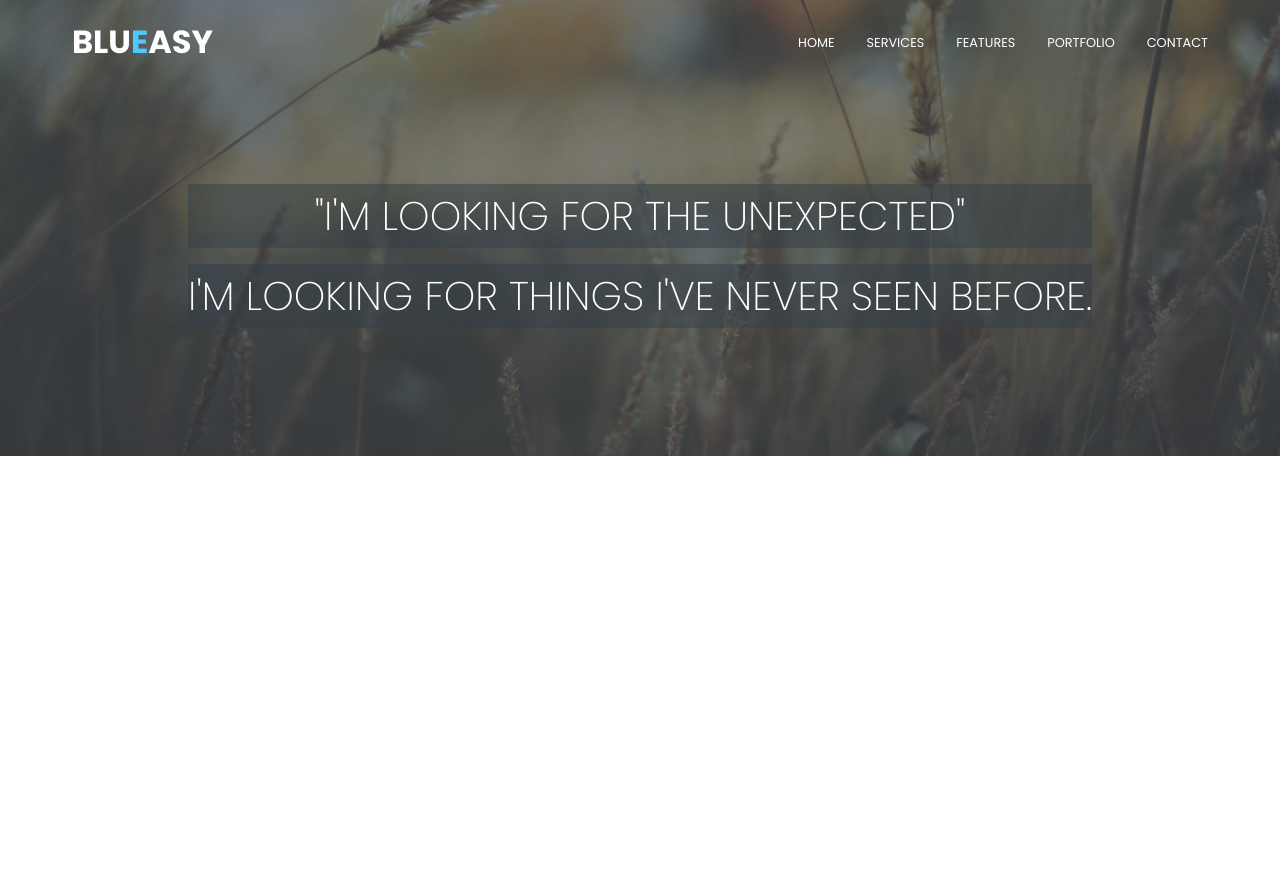
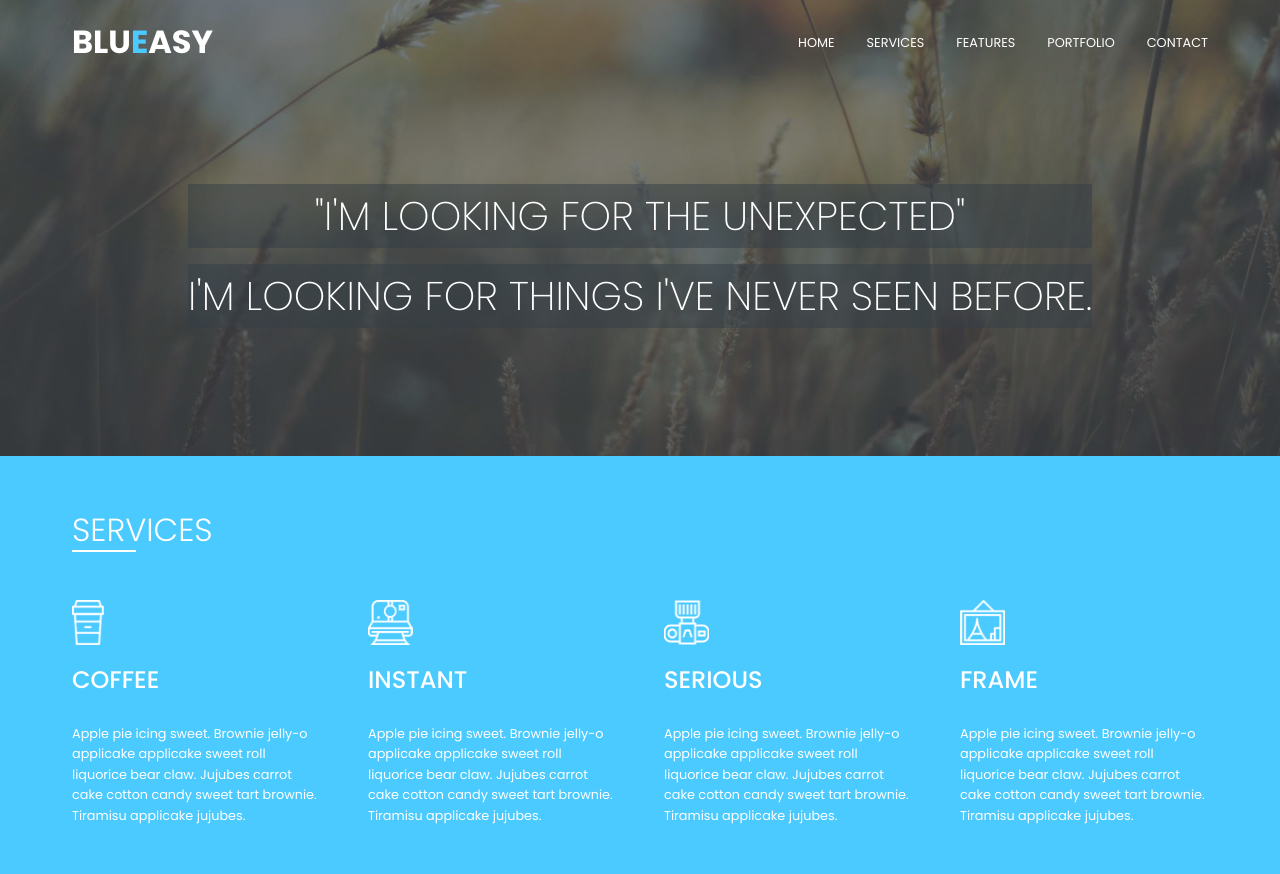
Before and after one commit to tuaPuan83/Blue-Easy-Landing-Page, a plain HTML site: page index.html in a window 1280 px wide. Before the commit the page ends 800 px from the top, so only its background shows below. Drawn offline with Linux system fonts and the light colour scheme.

Commit message:
Finish Services Section

```diff
--- a/css/style.css
+++ b/css/style.css
@@ -38,10 +38,28 @@ img {
     padding: 0 2rem;
 }
 
+.section-header {
+    max-width: 750px;
+    margin-bottom: 3rem;
+}
+
+.section-header h2 {
+    text-transform: uppercase;
+    font-size: 2rem;
+    font-weight: 300;
+    margin-bottom: -.3rem;
+}
+
+.section-header .heading-border {
+    width: 64px;
+    height: 2px;
+    background: var(--white);
+}
+
 /* Navbar */
 
 .navbar {
-    padding: 1rem 2rem;
+    padding: 1rem 0;
     /* background: var(--arsenic); */
     position: fixed;
     top: 0;
@@ -172,14 +190,53 @@ img {
     margin-bottom: 1rem;
 }
 
+/* Services Section */
+
+.service {
+    background: var(--picton-blue);
+    color: var(--white);
+    padding: 3rem 0;
+}
+
+.services-box {
+    display: grid;
+    grid-template-columns: repeat(4, 1fr);
+    gap: 3rem;
+}
+
+.service-box-img {
+    width: 45px;
+    height: 45px;
+}
+
+.service-box-img img {
+    max-width: 100%;
+    height: 100%;
+}
+
+.service-box-text h3 {
+    text-transform: uppercase;
+    font-size: 1.5rem;
+    font-weight: 500;
+    margin: 1rem 0 1.5rem;
+}
+
+.service-box-text p {
+    font-size: .8rem;
+}
+
 /* Media Queries */
 
 @media (max-width: 1200px) {
-
+    .services-box {
+        grid-template-columns: repeat(3, 1fr);
+    }
 }
 
 @media (max-width: 992px) {
-
+    .services-box {
+        grid-template-columns: repeat(2, 1fr);
+    }
 }
 
 @media (max-width: 768px) {
@@ -190,10 +247,15 @@ img {
     .navbar .mobile-menu {
         display: block;
     }
+
 }
 
 @media (max-width: 576px) {
     .hero-content h1 {
         font-size: 1.8rem;
     }
+
+    .services-box {
+        grid-template-columns: 1fr;
+    }
 }
--- a/index.html
+++ b/index.html
@@ -68,6 +68,62 @@
         </div>
     </header>
 
+    <main>
+
+        <!-- Services Section -->
+         <section class="service">
+            <div class="container">
+
+                <!-- Service Heading -->
+                <div class="section-header">
+                    <h2>services</h2>
+                    <div class="heading-border"></div>
+                </div>
+
+                <!-- Services Box -->
+                 <div class="services-box">
+                    <div class="service-box-item">
+                        <div class="service-box-img">
+                            <img src="images/coffee.png" alt="Camera">
+                        </div>
+                        <div class="service-box-text">
+                            <h3>coffee</h3>
+                            <p>Apple pie icing sweet. Brownie jelly-o applicake applicake sweet roll liquorice bear claw. Jujubes carrot cake cotton candy sweet tart brownie. Tiramisu applicake jujubes.</p>
+                        </div>
+                    </div>
+                    <div class="service-box-item">
+                        <div class="service-box-img">
+                            <img src="images/camera.png" alt="Camera">
+                        </div>
+                        <div class="service-box-text">
+                            <h3>instant</h3>
+                            <p>Apple pie icing sweet. Brownie jelly-o applicake applicake sweet roll liquorice bear claw. Jujubes carrot cake cotton candy sweet tart brownie. Tiramisu applicake jujubes.</p>
+                        </div>
+                    </div>
+                    <div class="service-box-item">
+                        <div class="service-box-img">
+                            <img src="images/dsl.png" alt="Camera">
+                        </div>
+                        <div class="service-box-text">
+                            <h3>serious</h3>
+                            <p>Apple pie icing sweet. Brownie jelly-o applicake applicake sweet roll liquorice bear claw. Jujubes carrot cake cotton candy sweet tart brownie. Tiramisu applicake jujubes.</p>
+                        </div>
+                    </div>
+                    <div class="service-box-item">
+                        <div class="service-box-img">
+                            <img src="images/frame.png" alt="Camera">
+                        </div>
+                        <div class="service-box-text">
+                            <h3>frame</h3>
+                            <p>Apple pie icing sweet. Brownie jelly-o applicake applicake sweet roll liquorice bear claw. Jujubes carrot cake cotton candy sweet tart brownie. Tiramisu applicake jujubes.</p>
+                        </div>
+                    </div>
+                 </div>
+            </div>
+         </section>
+
+    </main>
+
 <script src="js/script.js"></script>
 </body>
 
```
